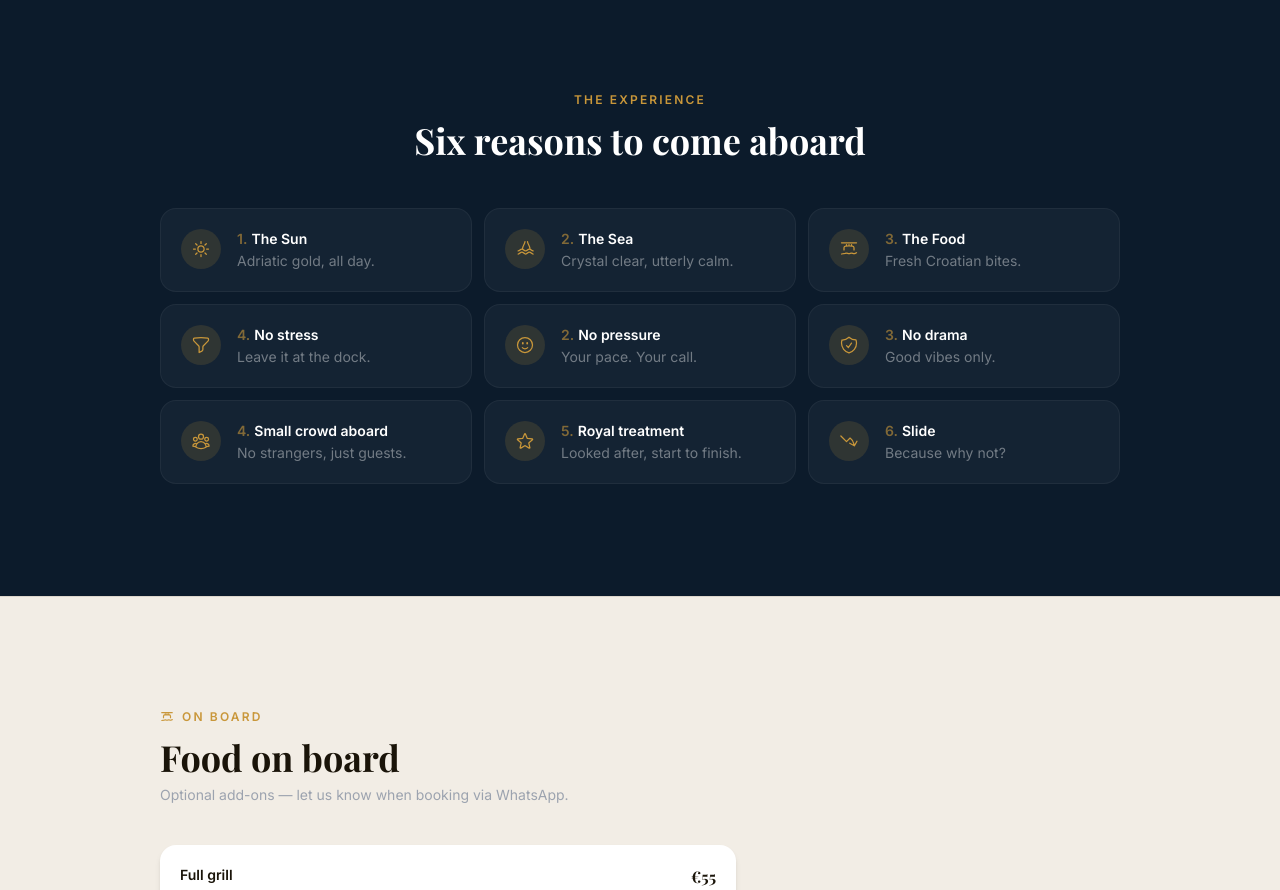
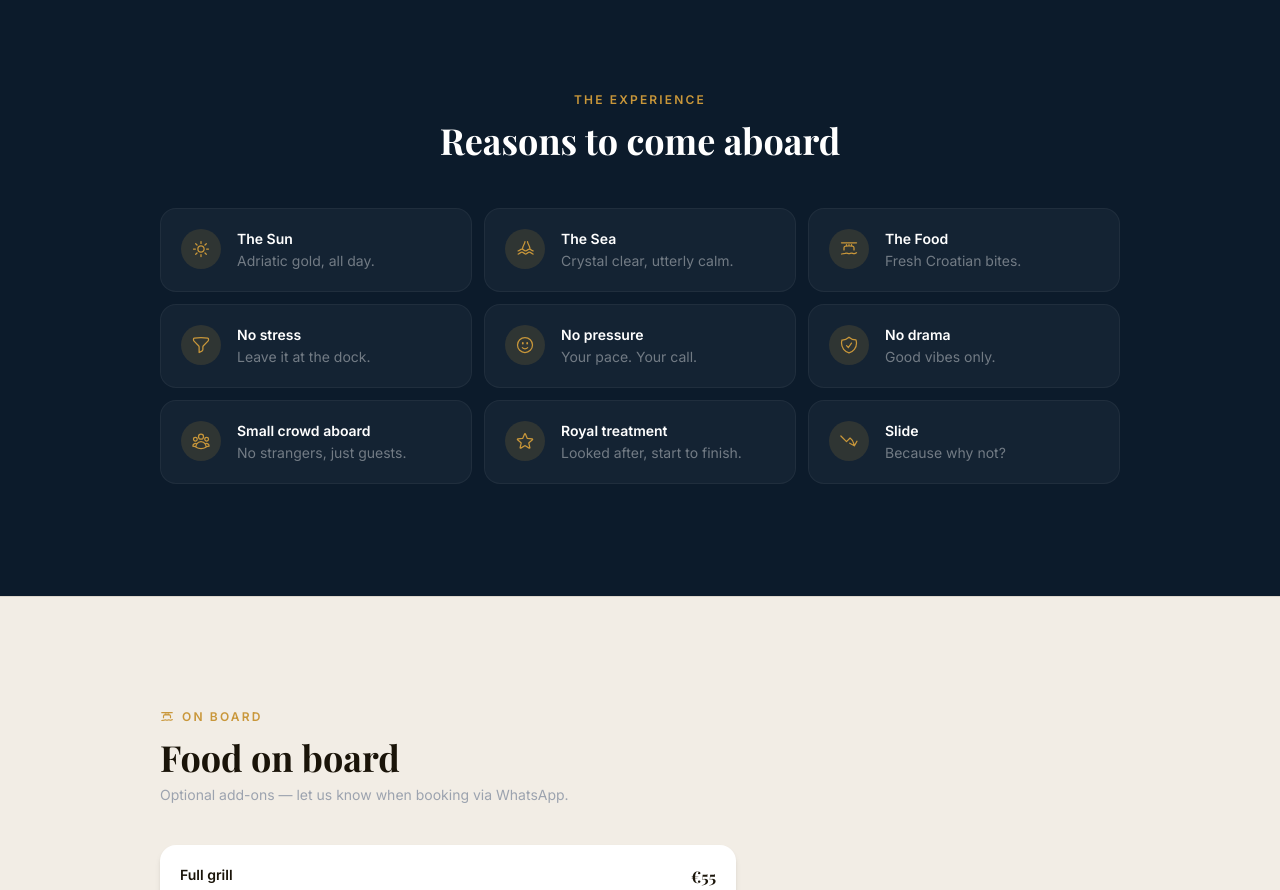
Before and after one commit to Xarlos89/veli-bol-home, a React (Vite) app: page / in a window 1280 px wide. Shown: the part 2440-3330 px from the top of the page. Built offline with nearby package versions, Linux system fonts and the light colour scheme; a web font is replaced by a local one.

Commit message:
Remove numbering from Experience reasons list
Fix duplicate/incorrect numbers (1,2,3,4,2,3,4,5,6) by dropping the
number badges entirely and updating the heading to match.

```diff
--- a/src/sections/Experience.jsx
+++ b/src/sections/Experience.jsx
@@ -1,6 +1,5 @@
 const reasons = [
   {
-    num: 1,
     icon: (
       <svg viewBox="0 0 24 24" fill="none" stroke="currentColor" strokeWidth={1.5} className="w-5 h-5">
         <path strokeLinecap="round" strokeLinejoin="round" d="M12 3v2.25m6.364.386l-1.591 1.591M21 12h-2.25m-.386 6.364l-1.591-1.591M12 18.75V21m-4.773-4.227l-1.591 1.591M5.25 12H3m4.227-4.773L5.636 5.636M15.75 12a3.75 3.75 0 11-7.5 0 3.75 3.75 0 017.5 0z" />
@@ -15,12 +14,10 @@ const reasons = [
         <path strokeLinecap="round" strokeLinejoin="round" d="M3.75 14.25c2.25 0 2.25-2.25 4.5-2.25s2.25 2.25 4.5 2.25 2.25-2.25 4.5-2.25 2.25 2.25 4.5 2.25M3.75 18c2.25 0 2.25-2.25 4.5-2.25s2.25 2.25 4.5 2.25 2.25-2.25 4.5-2.25 2.25 2.25 4.5 2.25M12 3c0 3-3 5.25-3 9m6-9c0 3 3 5.25 3 9" />
       </svg>
     ),
-    num: 2,
     title: 'The Sea',
     sub: 'Crystal clear, utterly calm.',
   },
   {
-    num: 3,
     icon: (
       <svg viewBox="0 0 24 24" fill="none" stroke="currentColor" strokeWidth={1.5} className="w-5 h-5">
         <path strokeLinecap="round" strokeLinejoin="round" d="M12 8.25v-1.5m0 1.5c-1.355 0-2.697.056-4.024.166C6.845 8.51 6 9.473 6 10.608v2.513m6-4.871c1.355 0 2.697.056 4.024.166C17.155 8.51 18 9.473 18 10.608v2.513M15 8.25v-1.5m-6 1.5v-1.5m12 9.75l-1.5.75a3.354 3.354 0 01-3 0 3.354 3.354 0 00-3 0 3.354 3.354 0 01-3 0 3.354 3.354 0 00-3 0L3 18m0-13.5h18" />
@@ -30,7 +27,6 @@ const reasons = [
     sub: 'Fresh Croatian bites.',
   },
   {
-    num: 4,
     icon: (
       <svg viewBox="0 0 24 24" fill="none" stroke="currentColor" strokeWidth={1.5} className="w-5 h-5">
         <path strokeLinecap="round" strokeLinejoin="round" d="M12 3c2.755 0 5.455.232 8.083.678.533.09.917.556.917 1.096v1.044a2.25 2.25 0 01-.659 1.591l-5.432 5.432a2.25 2.25 0 00-.659 1.591v2.927a2.25 2.25 0 01-1.244 2.013L9.75 21v-6.568a2.25 2.25 0 00-.659-1.591L3.659 7.409A2.25 2.25 0 013 5.818V4.774c0-.54.384-1.006.917-1.096A48.32 48.32 0 0112 3z" />
@@ -40,7 +36,6 @@ const reasons = [
     sub: 'Leave it at the dock.',
   },
   {
-    num: 2,
     icon: (
       <svg viewBox="0 0 24 24" fill="none" stroke="currentColor" strokeWidth={1.5} className="w-5 h-5">
         <path strokeLinecap="round" strokeLinejoin="round" d="M15.182 15.182a4.5 4.5 0 01-6.364 0M21 12a9 9 0 11-18 0 9 9 0 0118 0zM9.75 9.75c0 .414-.168.75-.375.75S9 10.164 9 9.75 9.168 9 9.375 9s.375.336.375.75zm-.375 0h.008v.015h-.008V9.75zm5.625 0c0 .414-.168.75-.375.75s-.375-.336-.375-.75.168-.75.375-.75.375.336.375.75zm-.375 0h.008v.015h-.008V9.75z" />
@@ -50,7 +45,6 @@ const reasons = [
     sub: 'Your pace. Your call.',
   },
   {
-    num: 3,
     icon: (
       <svg viewBox="0 0 24 24" fill="none" stroke="currentColor" strokeWidth={1.5} className="w-5 h-5">
         <path strokeLinecap="round" strokeLinejoin="round" d="M9 12.75L11.25 15 15 9.75m-3-7.036A11.959 11.959 0 013.598 6 11.99 11.99 0 003 9.749c0 5.592 3.824 10.29 9 11.623 5.176-1.332 9-6.03 9-11.622 0-1.31-.21-2.571-.598-3.751h-.152c-3.196 0-6.1-1.248-8.25-3.285z" />
@@ -60,7 +54,6 @@ const reasons = [
     sub: 'Good vibes only.',
   },
   {
-    num: 4,
     icon: (
       <svg viewBox="0 0 24 24" fill="none" stroke="currentColor" strokeWidth={1.5} className="w-5 h-5">
         <path strokeLinecap="round" strokeLinejoin="round" d="M18 18.72a9.094 9.094 0 003.741-.479 3 3 0 00-4.682-2.72m.94 3.198l.001.031c0 .225-.012.447-.037.666A11.944 11.944 0 0112 21c-2.17 0-4.207-.576-5.963-1.584A6.062 6.062 0 016 18.719m12 0a5.971 5.971 0 00-.941-3.197m0 0A5.995 5.995 0 0012 12.75a5.995 5.995 0 00-5.058 2.772m0 0a3 3 0 00-4.681 2.72 8.986 8.986 0 003.74.477m.94-3.197a5.971 5.971 0 00-.94 3.197M15 6.75a3 3 0 11-6 0 3 3 0 016 0zm6 3a2.25 2.25 0 11-4.5 0 2.25 2.25 0 014.5 0zm-13.5 0a2.25 2.25 0 11-4.5 0 2.25 2.25 0 014.5 0z" />
@@ -70,7 +63,6 @@ const reasons = [
     sub: 'No strangers, just guests.',
   },
   {
-    num: 5,
     icon: (
       <svg viewBox="0 0 24 24" fill="none" stroke="currentColor" strokeWidth={1.5} className="w-5 h-5">
         <path strokeLinecap="round" strokeLinejoin="round" d="M11.48 3.499a.562.562 0 011.04 0l2.125 5.111a.563.563 0 00.475.345l5.518.442c.499.04.701.663.321.988l-4.204 3.602a.563.563 0 00-.182.557l1.285 5.385a.562.562 0 01-.84.61l-4.725-2.885a.563.563 0 00-.586 0L6.982 20.54a.562.562 0 01-.84-.61l1.285-5.386a.562.562 0 00-.182-.557l-4.204-3.602a.563.563 0 01.321-.988l5.518-.442a.563.563 0 00.475-.345L11.48 3.5z" />
@@ -80,7 +72,6 @@ const reasons = [
     sub: 'Looked after, start to finish.',
   },
   {
-    num: 6,
     icon: (
       <svg viewBox="0 0 24 24" fill="none" stroke="currentColor" strokeWidth={1.5} className="w-5 h-5">
         <path strokeLinecap="round" strokeLinejoin="round" d="M2.25 6L9 12.75l4.286-4.286a11.948 11.948 0 014.306 6.43l.776 2.898m0 0l3.182-5.511m-3.182 5.51l-5.511-3.181" />
@@ -97,11 +88,11 @@ export default function Experience() {
       <div className="max-w-5xl mx-auto px-5 sm:px-8">
         <div className="text-center mb-12">
           <p className="label mb-3">The experience</p>
-          <h2 className="section-heading-light">Six reasons to come aboard</h2>
+          <h2 className="section-heading-light">Reasons to come aboard</h2>
         </div>
 
         <div className="grid grid-cols-1 sm:grid-cols-2 lg:grid-cols-3 gap-3">
-          {reasons.map(({ icon, title, sub, num }) => (
+          {reasons.map(({ icon, title, sub }) => (
             <div
               key={title}
               className="bg-navy-light border border-white/5 rounded-2xl p-5 flex items-start gap-4 hover:border-white/10 transition-colors"
@@ -110,9 +101,7 @@ export default function Experience() {
                 {icon}
               </div>
               <div>
-                <p className="font-sans font-semibold text-white text-sm mb-0.5">
-                  <span className="text-amber/60 mr-1">{num}.</span>{title}
-                </p>
+                <p className="font-sans font-semibold text-white text-sm mb-0.5">{title}</p>
                 <p className="font-sans text-white/40 text-sm">{sub}</p>
               </div>
             </div>
```
